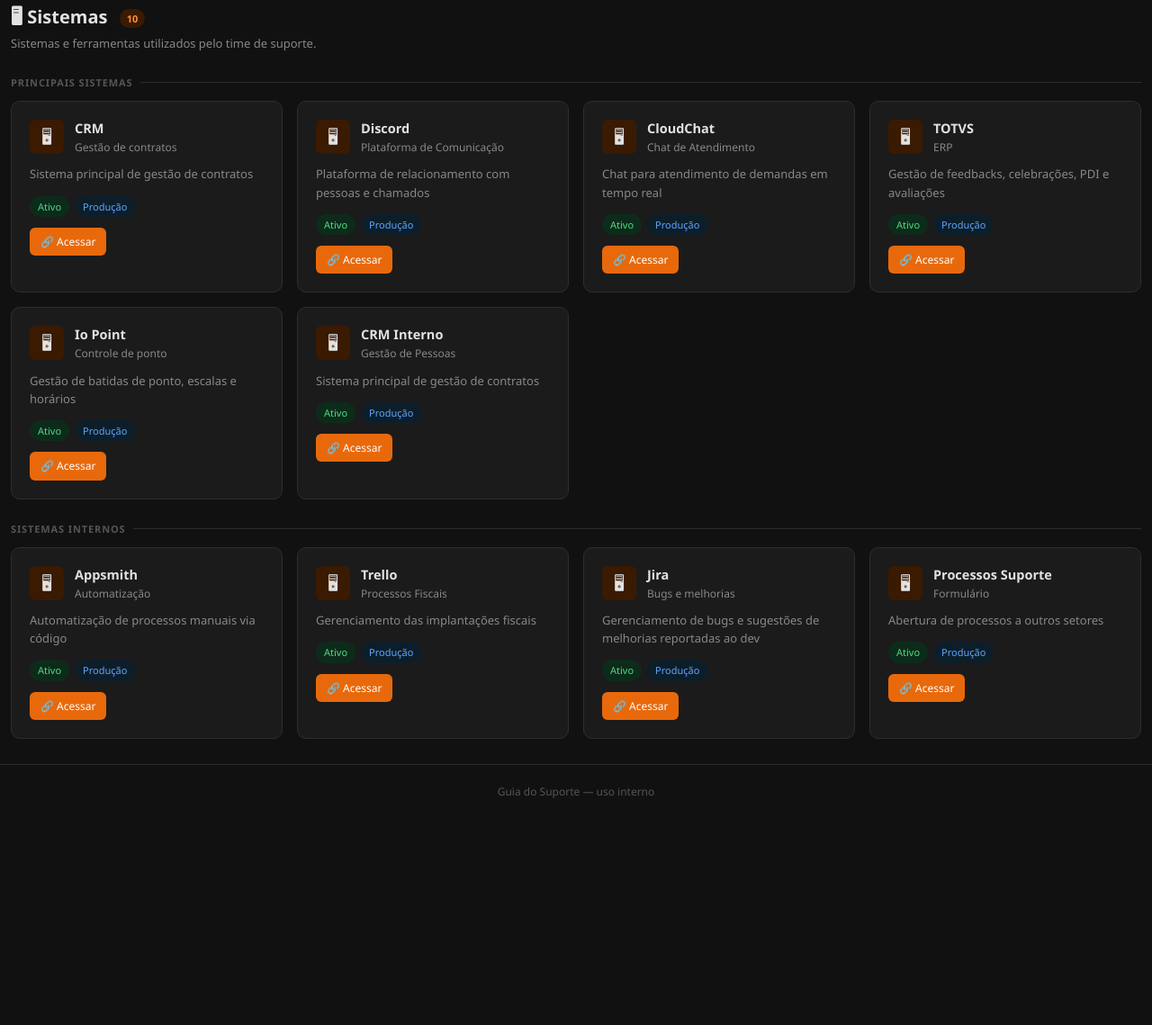
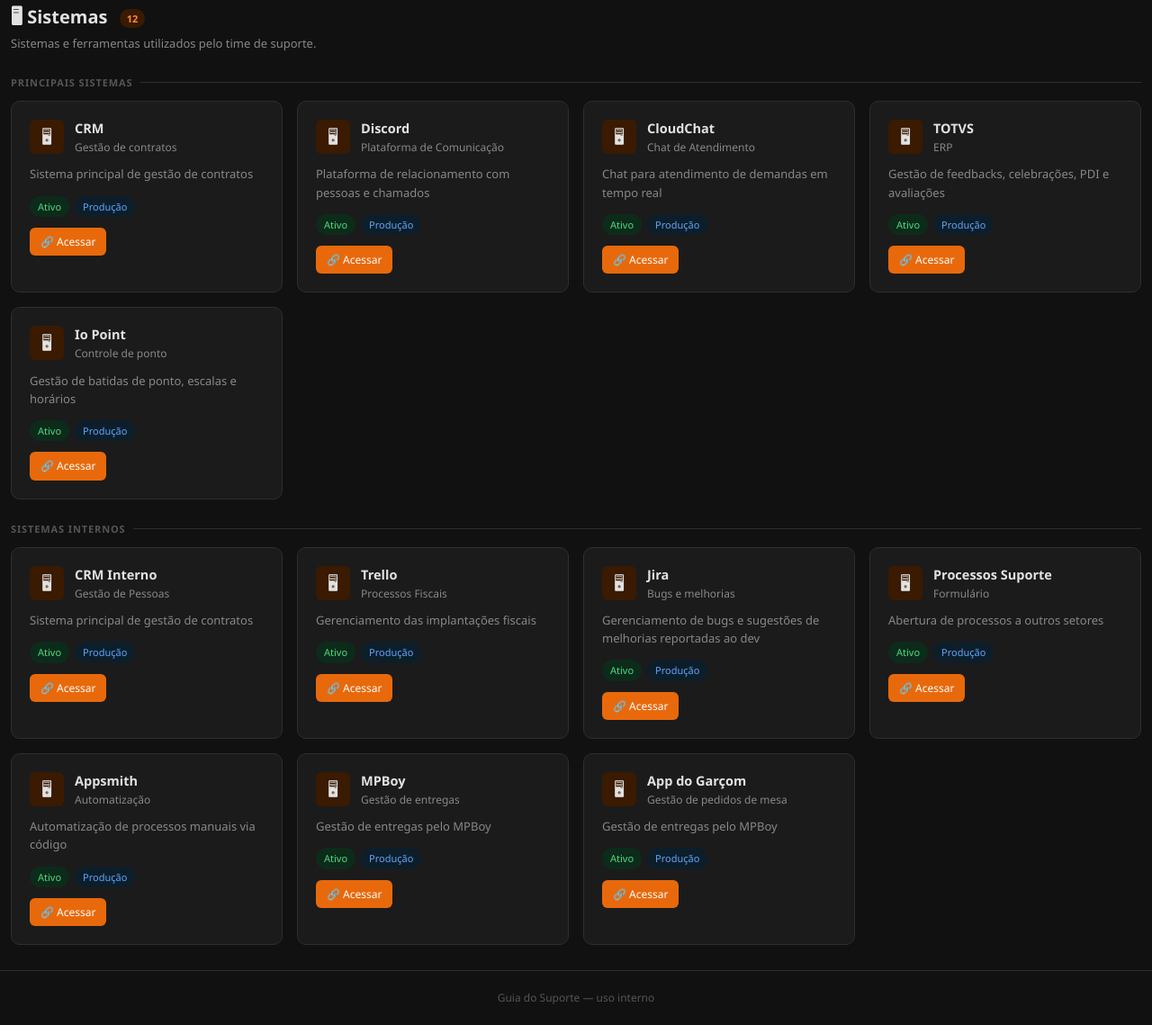
Before and after one commit to marlonfranca-cloud/guiaAnalistaMP, a plain HTML site: page index.html in a window 1280 px wide. Shown: the part 141-1280 px from the top of the page at 90% size. Before the commit the page ends 1050 px from the top, so only its background shows below. Drawn offline with Linux system fonts and the light colour scheme.

Commit message:
atualização do conteúdo

```diff
--- a/data/sistemas.json
+++ b/data/sistemas.json
@@ -57,7 +57,7 @@
       "categoria": "Principais sistemas"
     },
     {
-      "id": 8,
+      "id": 100,
       "nome": "CRM Interno",
       "tipo": "Gestão de Pessoas",
       "descricao": "Sistema principal de gestão de contratos",
@@ -65,10 +65,43 @@
       "status": "Ativo",
       "responsavel": "",
       "ambiente": "Produção",
-      "categoria": "Principais sistemas"
+      "categoria": "Sistemas Internos"
     },
     {
       "id": 101,
+      "nome": "Trello",
+      "tipo": "Processos Fiscais",
+      "descricao": "Gerenciamento das implantações fiscais",
+      "url": "https://trello.com/b/DHs6a3S3/modulo-fiscal-controle",
+      "status": "Ativo",
+      "responsavel": "",
+      "ambiente": "Produção",
+      "categoria": "Sistemas Internos"
+    },
+    {
+      "id": 102,
+      "nome": "Jira",
+      "tipo": "Bugs e melhorias",
+      "descricao": "Gerenciamento de bugs e sugestões de melhorias reportadas ao dev",
+      "url": "https://multipedidos-team.atlassian.net/servicedesk/customer/portals",
+      "status": "Ativo",
+      "responsavel": "",
+      "ambiente": "Produção",
+      "categoria": "Sistemas Internos"
+    },
+    {
+      "id": 103,
+      "nome": "Processos Suporte",
+      "tipo": "Formulário",
+      "descricao": "Abertura de processos a outros setores",
+      "url": "https://linklist.bio/processos",
+      "status": "Ativo",
+      "responsavel": "",
+      "ambiente": "Produção",
+      "categoria": "Sistemas Internos"
+    },
+    {
+      "id": 104,
       "nome": "Appsmith",
       "tipo": "Automatização",
       "descricao": "Automatização de processos manuais via código",
@@ -79,33 +112,22 @@
       "categoria": "Sistemas Internos"
     },
     {
-      "id": 102,
-      "nome": "Trello",
-      "tipo": "Processos Fiscais",
-      "descricao": "Gerenciamento das implantações fiscais",
-      "url": "https://trello.com/b/DHs6a3S3/modulo-fiscal-controle",
+      "id": 105,
+      "nome": "MPBoy",
+      "tipo": "Gestão de entregas",
+      "descricao": "Gestão de entregas pelo MPBoy",
+      "url": "https://motoboy.multipedidos.com.br/login",
       "status": "Ativo",
       "responsavel": "",
       "ambiente": "Produção",
       "categoria": "Sistemas Internos"
     },
     {
-      "id": 103,
-      "nome": "Jira",
-      "tipo": "Bugs e melhorias",
-      "descricao": "Gerenciamento de bugs e sugestões de melhorias reportadas ao dev",
-      "url": "https://multipedidos-team.atlassian.net/servicedesk/customer/portals",
-      "status": "Ativo",
-      "responsavel": "",
-      "ambiente": "Produção",
-      "categoria": "Sistemas Internos"
-    },
-    {
-      "id": 104,
-      "nome": "Processos Suporte",
-      "tipo": "Formulário",
-      "descricao": "Abertura de processos a outros setores",
-      "url": "https://linklist.bio/processos",
+      "id": 106,
+      "nome": "App do Garçom",
+      "tipo": "Gestão de pedidos de mesa",
+      "descricao": "Gestão de entregas pelo MPBoy",
+      "url": "https://mobile.multipedidos.com.br/login",
       "status": "Ativo",
       "responsavel": "",
       "ambiente": "Produção",
--- a/index.html
+++ b/index.html
@@ -260,6 +260,7 @@
 
     .card-desc {
       font-size: 13px;
+      white-space: pre-line;
       color: var(--text-muted);
       line-height: 1.55;
       margin-bottom: 14px;
@@ -549,7 +550,7 @@
       <button class="tab-btn" onclick="loadTab('processos')" data-tab="processos">
         <span class="tab-icon">⚙️</span> Processos
       </button>
-      <button class="tab-btn" onclick="loadTab('scripts')" data-tab="scripts">
+      <button class="tab-btn" onclick="loadTab('regrasDeNegocio')" data-tab="regrasDeNegocio">
         <span class="tab-icon">📜</span> Regras de Negócio
       </button>
       <button class="tab-btn" onclick="loadTab('planilhas')" data-tab="planilhas">
@@ -634,7 +635,7 @@
     const descriptions = {
       sistemas:  'Sistemas e ferramentas utilizados pelo time.',
       processos: 'Processos e fluxos de trabalho padronizados.',
-      scripts:   'Regras de negócio aplicáveis aos clientes.',
+      regrasdeNegocio:'Regras de negócio aplicáveis aos clientes.',
       planilhas: 'Planilhas e templates para consulta e uso.',
       contatos:  'Pessoas e canais de contato importantes.'
     };
@@ -642,7 +643,7 @@
     const icons = {
       sistemas:  '🖥',
       processos: '⚙️',
-      scripts:   '📜',
+      regrasDeNegocio:   '📜',
       planilhas: '📊',
       contatos:  '📞'
     };
@@ -650,7 +651,7 @@
     const labels = {
       sistemas:  'Sistemas',
       processos: 'Processos',
-      scripts:   'Regras de negócio',
+      regrasDeNegocio:   'Regras de negócio',
       planilhas: 'Planilhas',
       contatos:  'Contatos úteis'
     };
@@ -702,7 +703,7 @@
     switch(tab) {
       case 'sistemas':  return cardSistema(item);
       case 'processos': return cardProcesso(item);
-      case 'scripts':   return cardScript(item);
+      case 'regrasDeNegocio':   return cardScript(item);
       case 'planilhas': return cardPlanilha(item);
       case 'contatos':  return cardContato(item);
       default: return '';
@@ -785,6 +786,7 @@
       'Wabot': 'tag-green',
       'Pix': 'tag-yellow',
       'NFC-e': 'tag-orange',
+      'TEF' : 'tag-orange',
       '': 'tag-orange',
     };
     const linguagens = Array.isArray(item.linguagem)
```
Also changed, not shown: data/planilhas.json (+18 -18 lines), data/regrasDeNegocio.json (renamed from data/scripts.json, +13 -5 lines).
